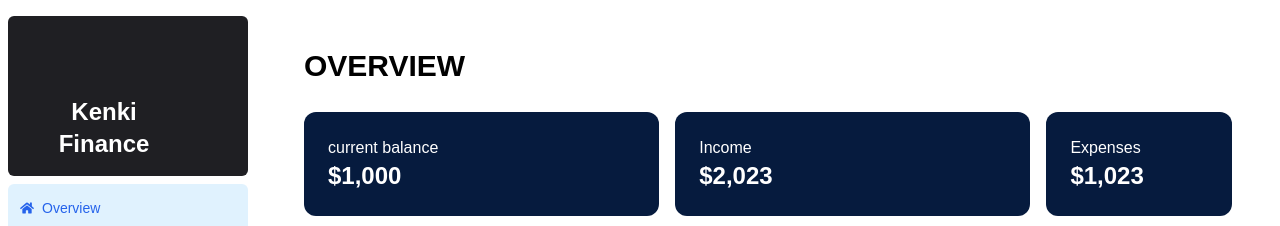
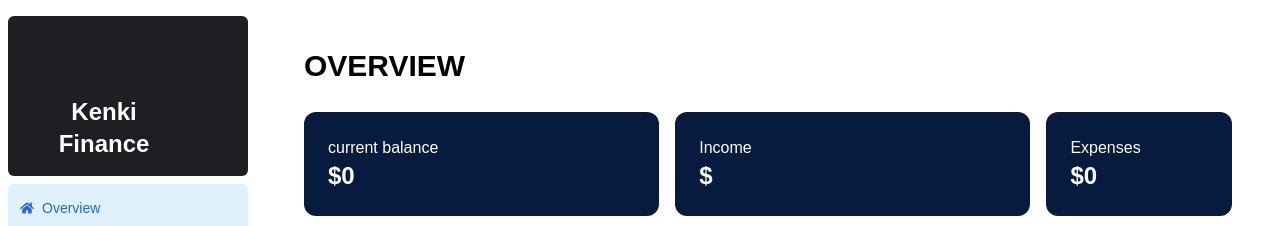
Before and after one commit to kennzuki/finapp, a Next.js app: page /dashboard in a window 1280 px wide. Shown: the top 226 px of the page. Built offline with nearby package versions, Linux system fonts and the light colour scheme; no server answers; the database is empty.

Commit message:
income,debt and sum  for overview

```diff
--- a/app/components/Navbar.tsx
+++ b/app/components/Navbar.tsx
@@ -6,7 +6,7 @@ export const Navbar = () => {
       <div>
           <nav className="flex place-content-end p-6 bg-white shadow">
               <button className="bg-blue-400 text-white py-2 px-4 font-bold rounded-xl">
-                  <Link href={'./Dashboard'}>Dashboard</Link>
+                  <Link href={'./dashboard'}>Dashboard</Link>
          </button>
           </nav>
     </div>
--- a/app/dashboard/page.tsx
+++ b/app/dashboard/page.tsx
@@ -1,8 +1,29 @@
 import React from 'react';
 // import { prisma } from '@/lib/db';
 import TransactionTable from './table';
+import { IncomeSum,DebtSum } from '@/lib/actions';
+
+type IncomeSumType = {
+  _sum: {
+    amount: number | null;
+  };
+};
+
+
+
 
 const Page = async () => {
+  let incomeSum: IncomeSumType = { _sum: { amount: 0 } };
+  let debtSum: IncomeSumType = { _sum: { amount: 0 } };
+
+  try {
+    incomeSum = await IncomeSum();
+    debtSum = await DebtSum();
+  } catch (error) {
+    console.error('Error fetching income sum:', error);
+  }
+
+  const balance = (incomeSum._sum.amount ?? 0) - (debtSum._sum.amount ?? 0)
   return (
     <div>
       <h1 className='text-3xl uppercase mb-7 dark:text-white font-bold'>
@@ -11,17 +32,17 @@ const Page = async () => {
       <section className='grid xs:grid-cols-1 md:grid-cols-5 gap-4 [&_article]:p-6 [&_article]:bg-[#061B3E] [&_article]:rounded-xl w-full'>
         <article className='bg-black text-white col-span-2 capitalise'>
           <h2 className=''>current balance</h2>
-          <p className='text-2xl font-bold'>$1,000</p>
+          <p className='text-2xl font-bold'>${balance}</p>
         </article>
         {/* expense income */}
         <article className='bg-black text-white col-span-2 capitalise'>
           <h2 className=''>Income</h2>
-          <p className='text-2xl font-bold'>$2,023</p>
+          <p className='text-2xl font-bold'> ${incomeSum._sum.amount}</p>
         </article>
         {/* end */}
         <article className='bg-black text-white col-span-2 col-start-5 '>
           <h2 className=''>Expenses</h2>
-          <p className='text-2xl font-bold'>$1,023</p>
+          <p className='text-2xl font-bold'>${debtSum._sum.amount ?? 0}</p>
         </article>
         <article className='col-span-3 row-span-2 row-start-2'></article>
         <article className='col-span-3 col-start-1 row-start-4 p-2 overflow-auto'>
--- a/lib/actions.ts
+++ b/lib/actions.ts
@@ -1,5 +1,6 @@
 'use server';
 import { prisma } from '@/lib/db';
+
 import { revalidatePath } from 'next/cache';
 import { redirect } from 'next/navigation';
 
@@ -15,7 +16,7 @@ export async function createTransactions(formData: FormData) {
   redirect('/dashboard/transactions');
 }
 
-export async function updateTransactions(formData: FormData,id: number) {
+export async function updateTransactions(formData: FormData, id: number) {
   await prisma.expense.update({
     where: { id },
     data: {
@@ -26,10 +27,27 @@ export async function updateTransactions(formData: FormData,id: number) {
   });
   revalidatePath('/dashboard/transactions');
   redirect('/dashboard/transactions');
+}
 
-}
 export async function deleteTransactions(id: number) {
   await prisma.expense.delete({ where: { id } });
   revalidatePath('/dashboard/transactions');
   redirect('/dashboard/transactions');
 }
+
+export async function IncomeSum() {
+  const incomeSumReturn = await prisma.expense.aggregate({
+  _sum: { amount: true },
+  where: { category: "income" },
+  })
+
+  return incomeSumReturn
+}
+export async function DebtSum() {
+  const debtSumReturn = await prisma.expense.aggregate({
+  _sum: { amount: true },
+  where: { category: "debt" },
+  })
+
+  return debtSumReturn
+}
```
Also changed, not shown: app/dashboard/transactions/edit-form.tsx (+5 -2 lines). Lines whose indentation alone changed are shown as unchanged.
